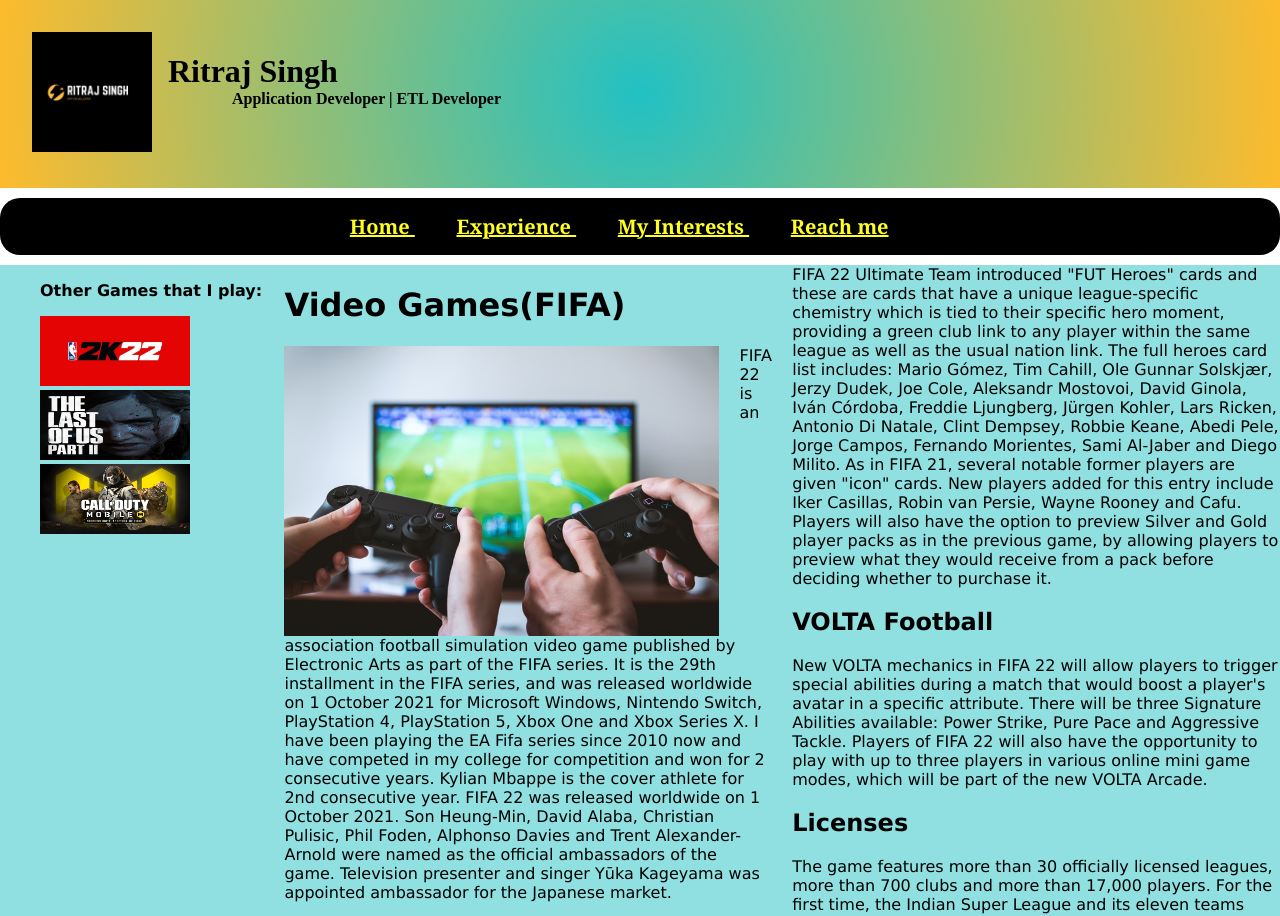
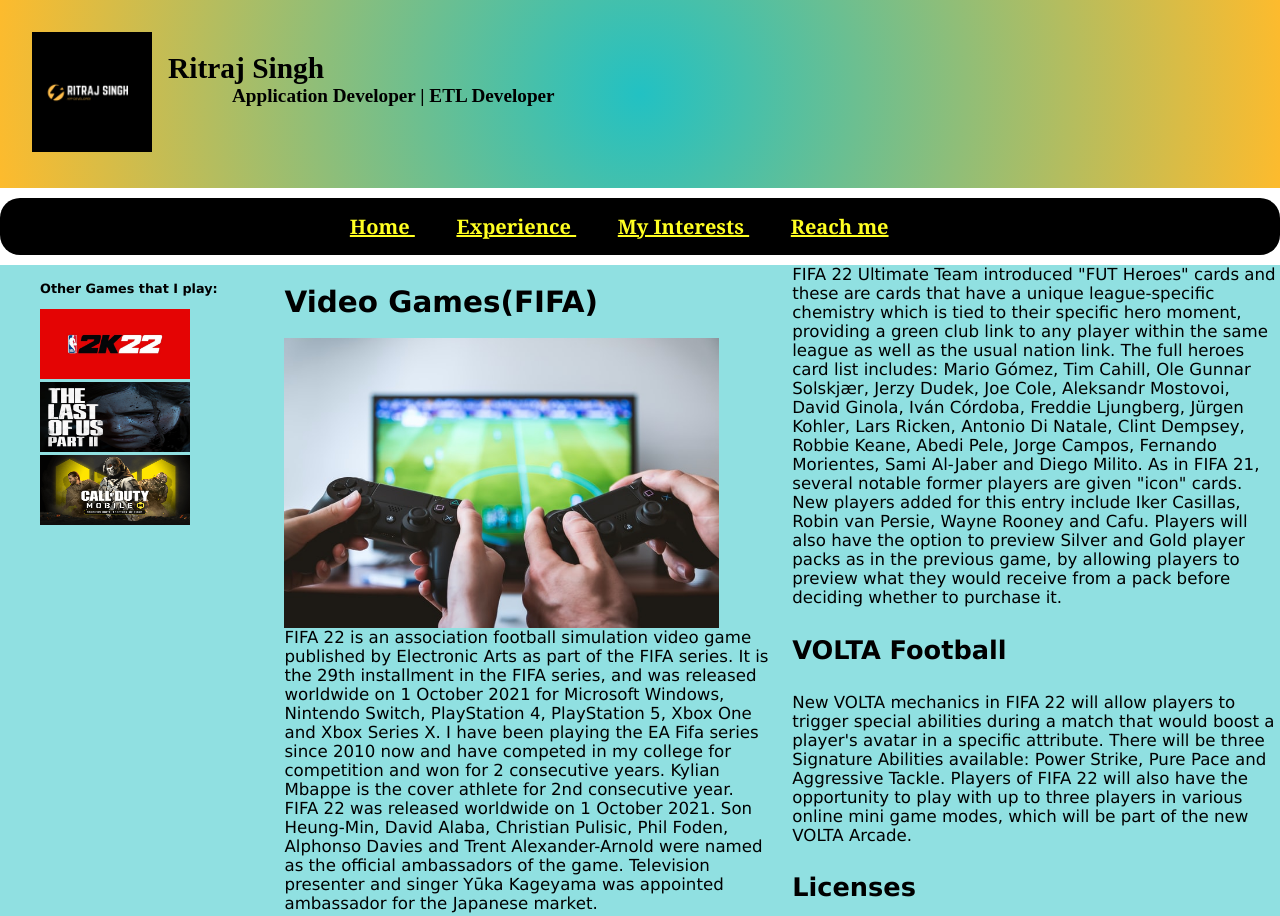
Before and after one commit to Ritraj812652/myBlog_Ritraj_c0812652, a plain HTML site: page about.html in a window 1280 px wide. Shown: the top 916 px of the page. Drawn offline with Linux system fonts and the light colour scheme.

Commit message:
Iamge fix

```diff
--- a/about.html
+++ b/about.html
@@ -85,7 +85,7 @@
             height="290px"
             width="auto"
           />
-          <p>
+          <h5>
             FIFA 22 is an association football simulation video game published
             by Electronic Arts as part of the FIFA series. It is the 29th
             installment in the FIFA series, and was released worldwide on 1
@@ -99,32 +99,32 @@
             named as the official ambassadors of the game. Television presenter
             and singer Yūka Kageyama was appointed ambassador for the Japanese
             market.
-          </p>
+          </h5>
 
           <h1>Features of Fifa 22:</h1>
 
-          <h5>
+
             <h2>Hypermotion technology</h2>
-            FIFA 22 introduces "Hypermotion" technology, which uses motion
+            <h5>FIFA 22 introduces "Hypermotion" technology, which uses motion
             capture data collected by having 22 real-life players play a
             complete, high-intensity football match in motion capture suits. The
             data collected from player movements, tackles, aerial duels and
             on-ball actions is later used to power the way both individuals and
             teams move across the pitch in FIFA 22. This feature is only
             available on the PlayStation 5, Xbox Series X/S and Stadia versions
-            of the game.
+            of the game.</h5>
             <h2>Career mode</h2>
 
-            As with previous FIFA entries, a single-player "career mode" is
+            <h5>As with previous FIFA entries, a single-player "career mode" is
             featured in FIFA 22, where a player can control a whole team or one
             player throughout a 25-year career as a manager or player. FIFA 22
             introduces a create-a-club option in manager career, allowing
             players to design a new club with customised kits, crest, and home
             stadium. The player career mode also introduces experience points
-            and "perks" that can be used to improve the player's stats.
+            and "perks" that can be used to improve the player's stats. </h5>
             <h2>Ultimate Team</h2>
 
-            FIFA 22 Ultimate Team introduced "FUT Heroes" cards and these are
+        <h5>FIFA 22 Ultimate Team introduced "FUT Heroes" cards and these are
             cards that have a unique league-specific chemistry which is tied to
             their specific hero moment, providing a green club link to any
             player within the same league as well as the usual nation link. The
@@ -138,19 +138,19 @@
             Rooney and Cafu. Players will also have the option to preview Silver
             and Gold player packs as in the previous game, by allowing players
             to preview what they would receive from a pack before deciding
-            whether to purchase it.
+            whether to purchase it.</h5>
             <h2>VOLTA Football</h2>
 
-            New VOLTA mechanics in FIFA 22 will allow players to trigger special
+        <h5>New VOLTA mechanics in FIFA 22 will allow players to trigger special
             abilities during a match that would boost a player's avatar in a
             specific attribute. There will be three Signature Abilities
             available: Power Strike, Pure Pace and Aggressive Tackle. Players of
             FIFA 22 will also have the opportunity to play with up to three
             players in various online mini game modes, which will be part of the
-            new VOLTA Arcade.
+            new VOLTA Arcade.</h5>
             <h2>Licenses</h2>
 
-            The game features more than 30 officially licensed leagues, more
+        <h5>The game features more than 30 officially licensed leagues, more
             than 700 clubs and more than 17,000 players. For the first time, the
             Indian Super League and its eleven teams were added, as well as the
             UEFA Europa Conference League, the third tier of European club
@@ -168,13 +168,13 @@
             included in as part of the "Rest of World" section, becoming the
             first non-league team to be featured in the series. They were last
             in FIFA 07 when they were relegated from League 2 to the National
-            League.
+            League.</h5>
             <h2>Commentators</h2>
-            The English-language version of the game features two new
+        <h5>The English-language version of the game features two new
             commentators. Stewart Robson replaces Lee Dixon as co-commentator to
             Derek Rae, while Alex Scott replaces Alan McInally in the role of
             providing in-game score updates in Career Mode. Scott is the first
-            woman commentator in the history of the franchise.
+            woman commentator in the history of the franchise. </h5>
           </h5>
         </div>
       </div>
--- a/css/content.css
+++ b/css/content.css
@@ -10,13 +10,12 @@ body {
   margin-left: auto;
   margin-right: auto;
 }
-header {
-  background: radial-gradient(
-    circle,
-    rgba(34, 193, 195, 1) 0%,
-    rgba(253, 187, 45, 1) 100%
-  );
-  padding: 2rem;
+.center {
+  display: block;
+  margin-left: auto;
+  margin-right: auto;
+  width: 20%;
+  height: 60%;
 }
 
 footer {
@@ -42,8 +41,35 @@ footer p {
   text-align: center;
 }
 
+header {
+  background: radial-gradient(
+    circle,
+    rgba(34, 193, 195, 1) 0%,
+    rgba(253, 187, 45, 1) 100%
+  );
+  padding: 2rem;
+}
+
 h1 {
   clear: left;
+  font-size: 2.3vw;
+}
+h2 {
+  font-size: 2vw;
+}
+h3 {
+  font-size: 1.7vw;
+}
+h4 {
+  font-size: 1.5vw;
+}
+h5 {
+  font-size: 1.3vw;
+  font-weight: normal;
+}
+
+p {
+  font-size: 1vw;
 }
 
 header h1 {
@@ -59,9 +85,6 @@ header h4 {
 .imgheader {
   float: left;
 }
-.textheader {
-  display: inline-block;
-}
 
 main {
   background-color: rgba(34, 193, 195, 0.5);
@@ -73,29 +96,6 @@ main {
 .maincontent {
   display: flex;
   flex-direction: row;
-}
-
-.profilepic {
-  float: left;
-  padding-right: 20px;
-}
-
-.section2 {
-  flex: 7;
-  column-gap: 20px;
-  column-count: 2;
-}
-.section1 {
-  flex: 2;
-}
-.section1 a {
-  color: #ff3;
-  font-weight: bold;
-  padding-left: 20dp;
-}
-ul p {
-  font-weight: bold;
-  font-size: 80dp;
 }
 
 nav {
@@ -118,10 +118,41 @@ nav a {
   padding: 20dp;
 }
 
-.center {
-  display: block;
-  margin-left: auto;
-  margin-right: auto;
-  width: 20%;
-  height: 60%;
+.profilepic {
+  float: left;
+  padding-right: 20px;
 }
+
+.section2 {
+  flex: 7;
+  column-gap: 20px;
+  column-count: 2;
+}
+
+@media screen and (max-width: 1000px) {
+  .section2 .section1 {
+    column-count: 1;
+  }
+}
+
+.section1 {
+  flex: 2;
+}
+.section1 a {
+  color: #ff3;
+  font-weight: bold;
+  padding-left: 20dp;
+}
+
+.textheader {
+  display: inline-block;
+}
+
+ul p {
+  font-weight: bold;
+  font-size: 1vw;
+}
+
+ul li {
+  font-size: 1vw;
+}
--- a/css/mystyle.css
+++ b/css/mystyle.css
@@ -12,6 +12,15 @@ header {
     rgba(253, 187, 45, 1) 100%
   );
   padding: 2rem;
+}
+
+h4 {
+  font-size: 1.5vw;
+}
+
+h1 {
+  font-size: 2.3vw;
+  clear: left;
 }
 
 footer {
@@ -37,25 +46,20 @@ footer p {
   text-align: center;
 }
 
-h1 {
-  clear: left;
-}
-
 header h1 {
+  font-size: 2.3vw;
   margin-bottom: 0px;
   margin-left: 1rem;
 }
 
 header h4 {
+  font-size: 1.5vw;
   margin-top: 0px;
   padding-left: 5rem;
 }
 
 .imgheader {
   float: left;
-}
-.textheader {
-  display: inline-block;
 }
 
 main {
@@ -70,31 +74,10 @@ main {
   flex-direction: row;
 }
 
-.profilepic {
-  float: left;
-  padding-right: 20px;
-}
-
-.section1 {
-  flex: 7;
-}
-.section2 {
-  flex: 2;
-}
-.section2 a {
-  color: #ff3;
-  font-weight: bold;
-  padding-left: 20dp;
-}
-ul p {
-  font-weight: bold;
-  font-size: 80dp;
-}
-
 nav {
   background-color: black;
   font-family: Georgia, "Times New Roman", Times, serif;
-  font-size: 1.25em;
+  font-size: 1.5em;
   font-weight: bold;
   text-align: center;
   padding: 15px;
@@ -110,3 +93,36 @@ nav a {
   margin-bottom: 10dp;
   padding: 20dp;
 }
+
+.textheader {
+  display: inline-block;
+}
+
+.profilepic {
+  float: left;
+  padding-right: 20px;
+}
+p {
+  font-size: 1vw;
+}
+
+.section1 {
+  flex: 7;
+}
+
+.section2 {
+  flex: 2;
+}
+.section2 a {
+  color: #ff3;
+  font-weight: bold;
+  padding-left: 20dp;
+}
+ul p {
+  font-weight: bold;
+  font-size: 1vw;
+}
+
+ul li {
+  font-size: 1vw;
+}
```
Also changed, not shown: index.html (+4 -3 lines), work.html (+7 -8 lines).
